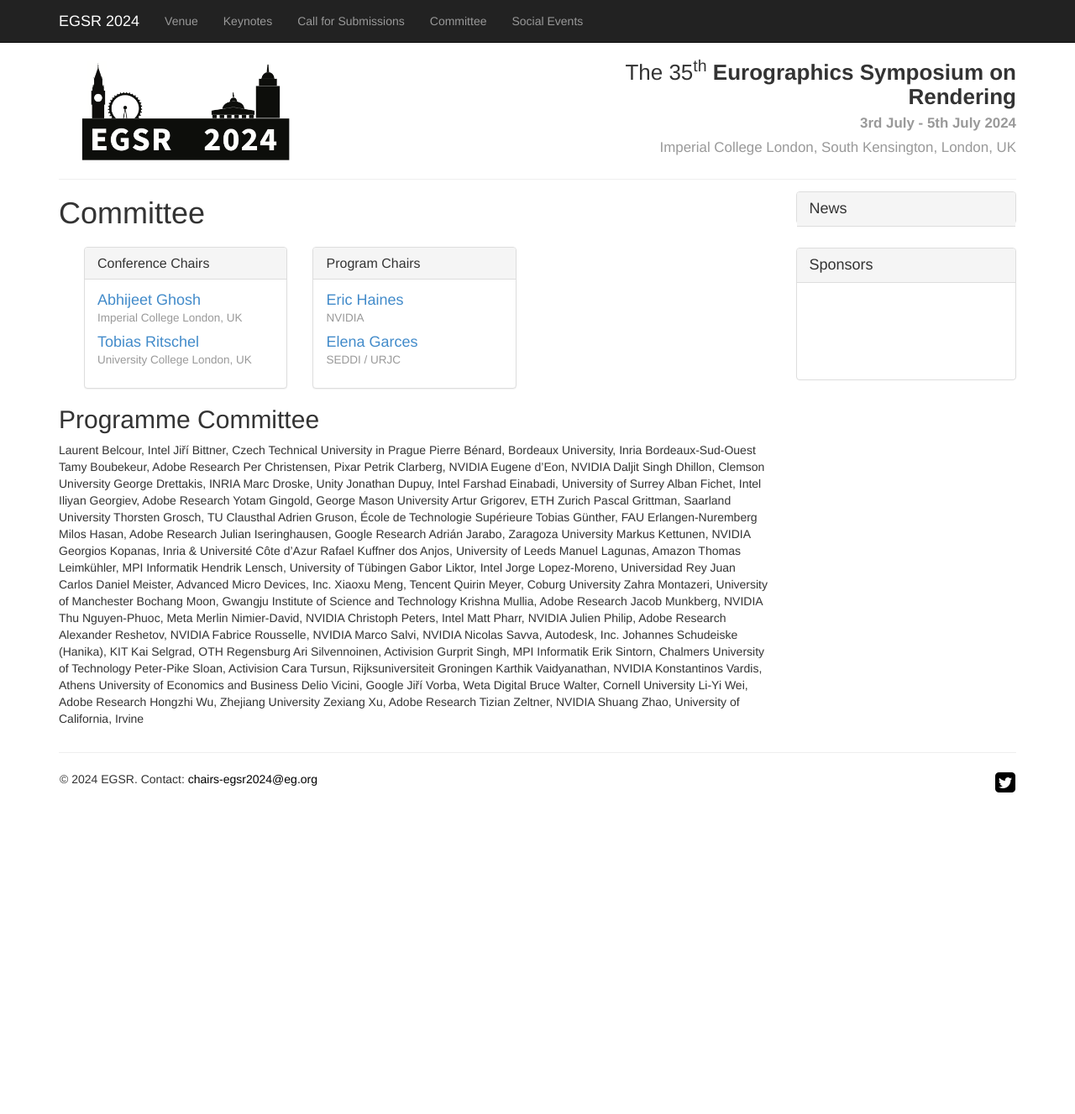
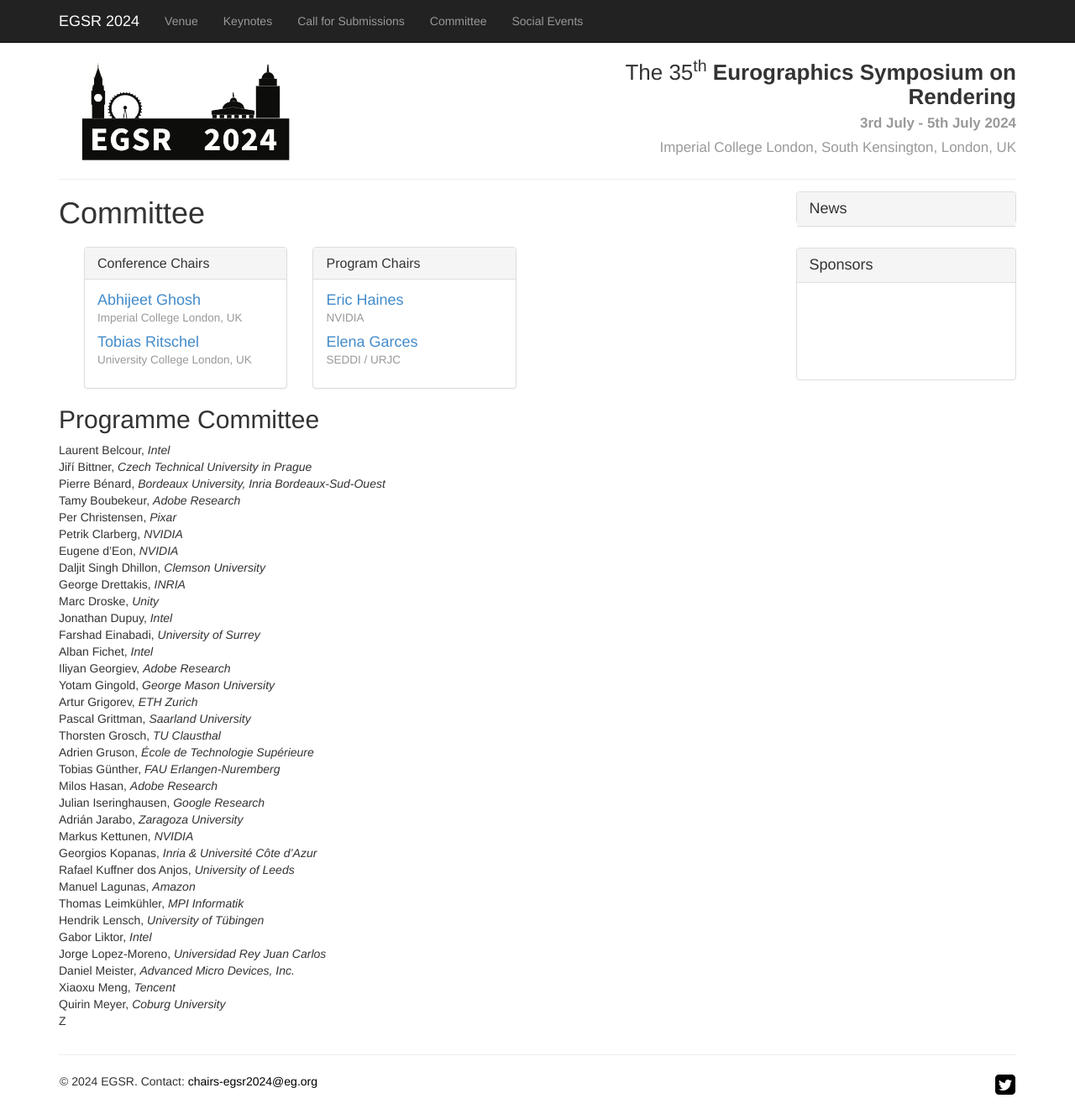
Before and after one commit to emilienogue/egsr2024.github.io, a Jekyll site: the page built from committee.md, in a window 1280 px wide and 1327 px high. Shown: the whole window at 84% size. Built offline with Jekyll 4.4.1, drawn with Linux system fonts in a browser that asks for light colours; comment, search, counter and statistics services are not loaded.

Commit message:
Update committee.md

```diff
--- a/committee.md
+++ b/committee.md
@@ -75,67 +75,38 @@
 <!--</div>-->
 
 <h2>Programme Committee</h2>
-Laurent Belcour, Intel
-Jiří Bittner, Czech Technical University in Prague
-Pierre Bénard, Bordeaux University, Inria Bordeaux-Sud-Ouest
-Tamy Boubekeur, Adobe Research
-Per Christensen, Pixar
-Petrik Clarberg, NVIDIA
-Eugene d’Eon, NVIDIA
-Daljit Singh Dhillon, Clemson University
-George Drettakis, INRIA
-Marc Droske, Unity
-Jonathan Dupuy, Intel
-Farshad Einabadi, University of Surrey
-Alban Fichet, Intel
-Iliyan Georgiev, Adobe Research
-Yotam Gingold, George Mason University
-Artur Grigorev, ETH Zurich
-Pascal Grittman, Saarland University
-Thorsten Grosch, TU Clausthal
-Adrien Gruson, École de Technologie Supérieure
-Tobias Günther, FAU Erlangen-Nuremberg
-Milos Hasan, Adobe Research
-Julian Iseringhausen, Google Research
-Adrián Jarabo, Zaragoza University
-Markus Kettunen, NVIDIA
-Georgios Kopanas, Inria & Université Côte d'Azur
-Rafael Kuffner dos Anjos, University of Leeds
-Manuel Lagunas, Amazon
-Thomas Leimkühler, MPI Informatik
-Hendrik Lensch, University of Tübingen
-Gabor Liktor, Intel
-Jorge Lopez-Moreno, Universidad Rey Juan Carlos
-Daniel Meister, Advanced Micro Devices, Inc.
-Xiaoxu Meng, Tencent
-Quirin Meyer, Coburg University
-Zahra Montazeri, University of Manchester
-Bochang Moon, Gwangju Institute of Science and Technology
-Krishna Mullia, Adobe Research
-Jacob Munkberg, NVIDIA
-Thu Nguyen-Phuoc, Meta
-Merlin Nimier-David, NVIDIA
-Christoph Peters, Intel
-Matt Pharr, NVIDIA
-Julien Philip, Adobe Research
-Alexander Reshetov, NVIDIA
-Fabrice Rousselle, NVIDIA
-Marco Salvi, NVIDIA
-Nicolas Savva, Autodesk, Inc.
-Johannes Schudeiske (Hanika), KIT
-Kai Selgrad, OTH Regensburg
-Ari Silvennoinen, Activision
-Gurprit Singh, MPI Informatik
-Erik Sintorn, Chalmers University of Technology
-Peter-Pike Sloan, Activision
-Cara Tursun, Rijksuniversiteit Groningen
-Karthik Vaidyanathan, NVIDIA
-Konstantinos Vardis, Athens University of Economics and Business
-Delio Vicini, Google
-Jiří Vorba, Weta Digital
-Bruce Walter, Cornell University
-Li-Yi Wei, Adobe Research
-Hongzhi Wu, Zhejiang University
-Zexiang Xu, Adobe Research
-Tizian Zeltner, NVIDIA
-Shuang Zhao, University of California, Irvine
+Laurent Belcour, <i>Intel</i><br>
+Jiří Bittner, <i>Czech Technical University in Prague</i><br>
+Pierre Bénard, <i>Bordeaux University, Inria Bordeaux-Sud-Ouest</i><br>
+Tamy Boubekeur, <i>Adobe Research</i><br>
+Per Christensen, <i>Pixar</i><br>
+Petrik Clarberg, <i>NVIDIA</i><br>
+Eugene d’Eon, <i>NVIDIA</i><br>
+Daljit Singh Dhillon, <i>Clemson University</i><br>
+George Drettakis, <i>INRIA</i><br>
+Marc Droske, <i>Unity</i><br>
+Jonathan Dupuy, <i>Intel</i><br>
+Farshad Einabadi, <i>University of Surrey</i><br>
+Alban Fichet, <i>Intel</i><br>
+Iliyan Georgiev, <i>Adobe Research</i><br>
+Yotam Gingold, <i>George Mason University</i><br>
+Artur Grigorev, <i>ETH Zurich</i><br>
+Pascal Grittman, <i>Saarland University</i><br>
+Thorsten Grosch, <i>TU Clausthal</i><br>
+Adrien Gruson, <i>École de Technologie Supérieure</i><br>
+Tobias Günther, <i>FAU Erlangen-Nuremberg</i><br>
+Milos Hasan, <i>Adobe Research</i><br>
+Julian Iseringhausen, <i>Google Research</i><br>
+Adrián Jarabo, <i>Zaragoza University</i><br>
+Markus Kettunen, <i>NVIDIA</i><br>
+Georgios Kopanas, <i>Inria & Université Côte d'Azur</i><br>
+Rafael Kuffner dos Anjos, <i>University of Leeds</i><br>
+Manuel Lagunas, <i>Amazon</i><br>
+Thomas Leimkühler, <i>MPI Informatik</i><br>
+Hendrik Lensch, <i>University of Tübingen</i><br>
+Gabor Liktor, <i>Intel</i><br>
+Jorge Lopez-Moreno, <i>Universidad Rey Juan Carlos</i><br>
+Daniel Meister, <i>Advanced Micro Devices, Inc.</i><br>
+Xiaoxu Meng, <i>Tencent</i><br>
+Quirin Meyer, <i>Coburg University</i><br>
+Z
```
